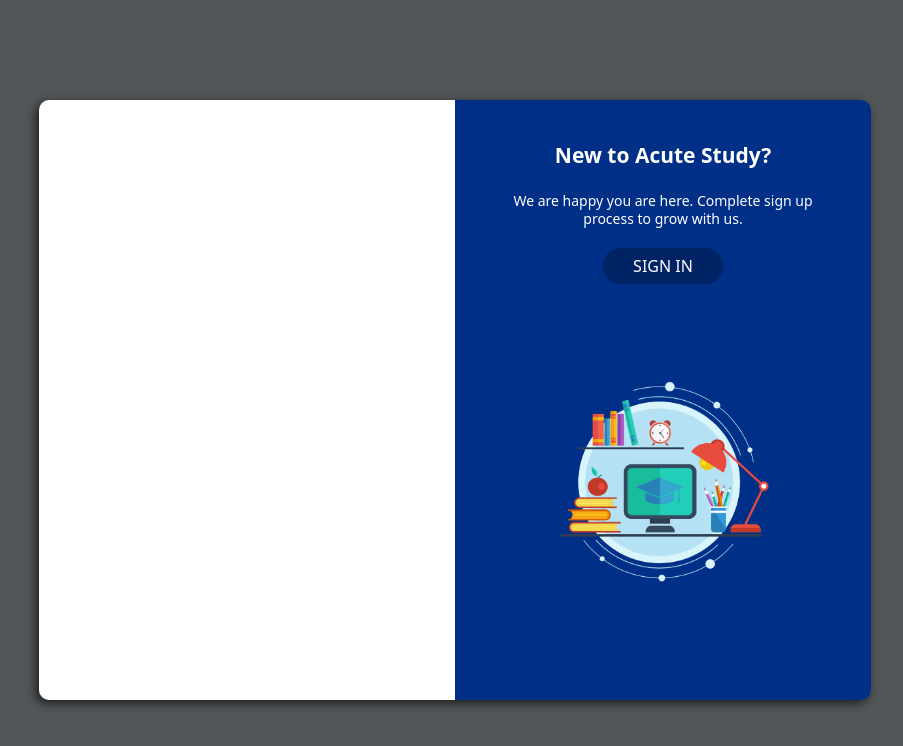
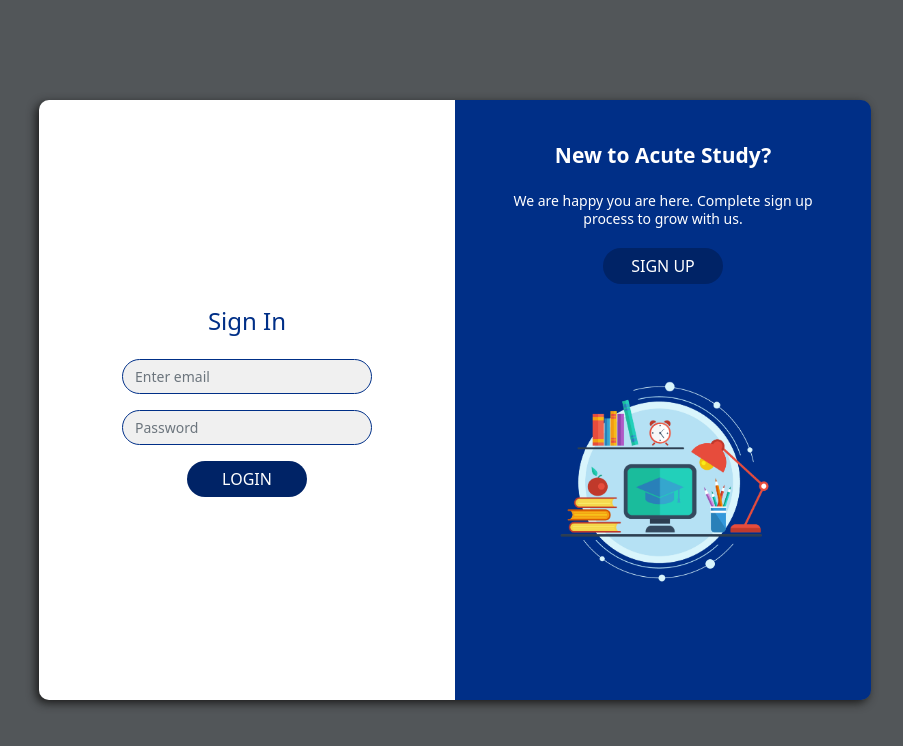
Before and after one commit to FirstBornTech/dlp_institutional, a React (Create React App) app: page / in a window 1280 px wide. Shown: the top 746 px of the page, without its empty margins (185-1088 px from the left). Built offline with nearby package versions, Linux system fonts and the light colour scheme.

Commit message:
animation update in login page

```diff
--- a/src/components/SignInContainer.js
+++ b/src/components/SignInContainer.js
@@ -4,48 +4,49 @@
 import SignUpDesignImage from '../images/SignInPageDesign2.png';
 import { signInPageHeader, signInPageDescription, signUpPageHeader, signUpPageDescription } from '../config';
 
-const SignInContainer = ({type="default", signInPage=true, changePage}) => {
-    const signInContainerClassName = 'sign-in-container-'+type;
-    return(
+
+const SignInContainer = ({ type = "default", signInPage = true, changePage, children }) => {
+    const signInContainerClassName = 'sign-in-container-' + type;
+    return (
         <div className={signInContainerClassName}>
             {signInPage &&
-                <div className={signInContainerClassName+'-sign-in-form'}>
-
+                <div className={signInContainerClassName + `-sign-in-form`}>
+                    {children}
                 </div>
             }
             {signInPage &&
-                <div className={signInContainerClassName+'-sign-in-design'}>
-                    <div className={signInContainerClassName+'-sign-in-design-header'}>
+                <div className={signInContainerClassName + `-sign-in-design`}>
+                    <div className={signInContainerClassName + '-sign-in-design-header'}>
                         {signInPageHeader}
                     </div>
-                    <div className={signInContainerClassName+'-sign-in-design-description'}>
+                    <div className={signInContainerClassName + '-sign-in-design-description'}>
                         {signInPageDescription}
                     </div>
                     <AppButton
-                        className={signInContainerClassName+'-sign-in-design-button'}
-                        label='SIGN IN'
-                        onClick={()=>changePage()}/>
-                    <img className={signInContainerClassName+'-sign-in-design-img'} src={SignInDesignImage} alt={'img'}/>
+                        className={signInContainerClassName + '-sign-in-design-button'}
+                        label='SIGN UP'
+                        onClick={() => changePage()} />
+                    <img className={signInContainerClassName + '-sign-in-design-img'} src={SignInDesignImage} alt={'img'} />
                 </div>
             }
             {!signInPage &&
-                <div className={signInContainerClassName+'-sign-up-design'}>
-                    <div className={signInContainerClassName+'-sign-up-design-header'}>
+                <div className={signInContainerClassName + '-sign-up-design'}>
+                    <div className={signInContainerClassName + '-sign-up-design-header'}>
                         {signUpPageHeader}
                     </div>
-                    <div className={signInContainerClassName+'-sign-up-design-description'}>
+                    <div className={signInContainerClassName + '-sign-up-design-description'}>
                         {signUpPageDescription}
                     </div>
                     <AppButton
-                        className={signInContainerClassName+'-sign-up-design-button'}
-                        label='SIGN UP'
-                        onClick={()=>changePage()}/>
-                    <img className={signInContainerClassName+'-sign-up-design-img'} src={SignUpDesignImage} alt={'img'}/>
+                        className={signInContainerClassName + '-sign-up-design-button'}
+                        label='SIGN IN'
+                        onClick={() => changePage()} />
+                    <img className={signInContainerClassName + '-sign-up-design-img'} src={SignUpDesignImage} alt={'img'} />
                 </div>
             }
             {!signInPage &&
-                <div className={signInContainerClassName+'-sign-up-form'}>
-
+                <div className={signInContainerClassName + '-sign-up-form'}>
+                    {children}
                 </div>
             }
         </div>
--- a/src/components/SignInContainer.scss
+++ b/src/components/SignInContainer.scss
@@ -18,12 +18,8 @@
                 width: 50%;
                 height: 100%;
                 border-radius: 10px 0 0 10px;
-                animation-name: signInFormAnimation;
-                animation-duration: 1s;
-                @keyframes signInFormAnimation {
-                    from {width: 0%;}
-                    to {width: 50%;}
-                  }
+                overflow: hidden;
+                animation: signInFormAnimation 1s;
             }
             &-design{
                 display: flex;
@@ -34,45 +30,28 @@
                 height: 100%;
                 border-radius: 0 10px 10px 0;
                 text-align: center;
-                animation-name: signInAnimation;
-                animation-duration: 1s;
-
-                @keyframes signInAnimation {
-                    from {width: 100%;}
-                    to {width: 50%;}
-                  }
+                animation: signInDesignAnimation 1s;
+                overflow: hidden;
                 &-header{
                     font-size: 21px;
                     font-weight: 600;
                     margin-bottom: 20px;
-                    animation-name: signInContentAnimation;
-                    animation-duration: 1s;
+                    animation: signInContentAnimation 0.5s;
                 }
                 &-description{
                     margin: 0 auto 20px auto;
                     font-size: 14px;
                     line-height: 18px;
-                    min-width: 250px;
-                    max-width: 300px;
-                    animation-name: signInContentAnimation;
-                    animation-duration: 1s;
+                    animation: signInContentAnimation 0.5s;
                 }
                 &-button{
                     margin: 0 auto 20px auto;
-                    animation-name: signInContentAnimation;
-                    animation-duration: 1s;
+                    animation: signInContentAnimation 0.5s;
                 }
                 &-img{
                     margin: auto;
                     width: 250px;
-                    animation-name: signInContentAnimation;
-                    animation-duration: 1s;
-                }
-
-                @keyframes signInContentAnimation {
-                    from {transform: translate(50%,0)}
-                    to {transform: translate(0,0)}
-
+                    animation: signInContentAnimation 0.5s;
                 }
             }
         }
@@ -86,43 +65,28 @@
                 height: 100%;
                 border-radius: 10px 0 0 10px;
                 text-align: center;
-                animation-name: signUpAnimation;
-                animation-duration: 1s;
-
-                @keyframes signUpAnimation {
-                    from {width: 100%;}
-                    to {width: 50%;}
-                  }
+                animation: signUpDesignAnimation 1s;
+                overflow: hidden;
                 &-header{
                     font-size: 21px;
                     font-weight: 600;
                     margin-bottom: 20px;
-                    animation-name: signUpContentAnimation;
-                    animation-duration: 1s;
+                    animation: signUpContentAnimation 0.5s;
                 }
                 &-description{
                     margin: 0 auto 20px auto;
                     font-size: 14px;
                     line-height: 18px;
-                    min-width: 250px;
-                    max-width: 300px;
-                    animation-name: signUpContentAnimation;
-                    animation-duration: 1s;
+                    animation: signUpContentAnimation 0.5s;
                 }
                 &-button{
                     margin: 0 auto 20px auto;
-                    animation-name: signUpContentAnimation;
-                    animation-duration: 1s;
+                    animation: signUpContentAnimation 0.5s;
                 }
                 &-img{
                     margin: auto;
                     width: 180px;
-                    animation-name: signUpContentAnimation;
-                    animation-duration: 1s;
-                }
-                @keyframes signUpContentAnimation {
-                    from {transform: translate(-50%,0)}
-                    to {transform: translate(0,0)}
+                    animation: signUpContentAnimation 0.5s;
                 }
             }
             &-form{
@@ -133,13 +97,35 @@
                 width: 50%;
                 height: 100%;
                 border-radius: 0 10px 10px 0;
-                animation-name: signUpFormAnimation;
-                animation-duration: 1s;
-                @keyframes signUpFormAnimation {
-                    from {width: 0%;}
-                    to {width: 50%;}
-                  }
+                overflow: hidden;
+                animation: signUpFormAnimation 1s;
             }
         }
     }
 }
+
+@keyframes signInDesignAnimation{
+    from  {width: 100%}
+    to {width: 50%}
+}
+@keyframes signInFormAnimation{
+    from  {  width: 0%;}
+    to {width: 50%;}
+}
+@keyframes signInContentAnimation{
+    from { transform: translate(50%,0) }
+    to { transform: translate(0%,0) }
+}
+
+@keyframes signUpDesignAnimation{
+    from  {width: 100%}
+    to {width: 50%}
+}
+@keyframes signUpFormAnimation{
+    from  {  width: 0%;}
+    to {width: 50%;}
+}
+@keyframes signUpContentAnimation{
+    from { transform: translate(-50%,0) }
+    to { transform: translate(0%,0) }
+}
--- a/src/sass/_colors.scss
+++ b/src/sass/_colors.scss
@@ -10,3 +10,7 @@
 /* button */
 $defaultButtonColor: #002366;
 $defaultButtonLabelColor: white;
+
+/* input */
+$defaultInputBackgroundColor: #f0f0f0;
+$defaultInputBorderColor: #002F87;
--- a/src/views/SignIn.js
+++ b/src/views/SignIn.js
@@ -1,14 +1,50 @@
 import './SignIn.scss'
 import SignInContainer from '../components/SignInContainer';
 import { useState } from 'react';
-
-const SignIn = ({type="default"}) =>{
-    const signInPageClassName = 'sign-in-'+type;
+import Form from 'react-bootstrap/Form';
+import AppButton from '../components/AppButton';
+const SignIn = ({ type = "default" }) => {
+    const signInPageClassName = 'sign-in-' + type;
     const [signInPage, setSignInPage] = useState(true);
 
-    return(
+    return (
         <div className={signInPageClassName}>
-            <SignInContainer signInPage={signInPage} changePage={()=>setSignInPage(!signInPage)}/>
+            <SignInContainer signInPage={signInPage} changePage={() => setSignInPage(!signInPage)}>
+                {signInPage &&
+                    <Form className={signInPageClassName + '-form'}>
+                        <div className={signInPageClassName + '-header'}>Sign In</div>
+                        <Form.Group className="mb-3" controlId="formBasicEmail">
+                            <Form.Control className={signInPageClassName + '-input'} type="email" placeholder="Enter email" />
+                        </Form.Group>
+
+                        <Form.Group className="mb-3" controlId="formBasicPassword">
+                            <Form.Control className={signInPageClassName + '-input'} type="password" placeholder="Password" />
+                        </Form.Group>
+                        <AppButton label='LOGIN' />
+                    </Form>
+                }
+                {!signInPage &&
+                    <Form className={signInPageClassName + '-form'}>
+                        <div className={signInPageClassName + '-header'}>Sign Up</div>
+                        <Form.Group className="mb-3" controlId="formBasicUsername">
+                            <Form.Control className={signInPageClassName + '-input'} type="text" placeholder="Username" />
+                        </Form.Group>
+
+                        <Form.Group className="mb-3" controlId="formBasicEmail">
+                            <Form.Control className={signInPageClassName + '-input'} type="email" placeholder="Email" />
+                        </Form.Group>
+
+                        <Form.Group className="mb-3" controlId="formBasicPassword">
+                            <Form.Control className={signInPageClassName + '-input'} type="password" placeholder="Password" />
+                        </Form.Group>
+
+                        <Form.Group className="mb-3" controlId="formBasicPassword">
+                            <Form.Control className={signInPageClassName + '-input'} type="password" placeholder="Confirm Password" />
+                        </Form.Group>
+                        <AppButton label='SIGN UP' />
+                    </Form>
+                }
+            </SignInContainer>
         </div>
     )
 }
--- a/src/views/SignIn.scss
+++ b/src/views/SignIn.scss
@@ -7,5 +7,22 @@
         width: 100%;
         height: 100vh;
         overflow: hidden;
+        text-align: center;
+        &-form{
+            margin: auto;
+        }
+        &-header{
+            color: $defaultAppBackgroundColor;
+            margin-bottom: 20px;
+            font-size: 24px;
+        }
+        &-input{
+            border-radius: 50px;
+            min-width: 250px;
+            border: 1px solid $defaultInputBorderColor;
+            background-color: $defaultInputBackgroundColor;
+            height: 35px;
+            font-size: 14px;
+        }
     }
 }
```
